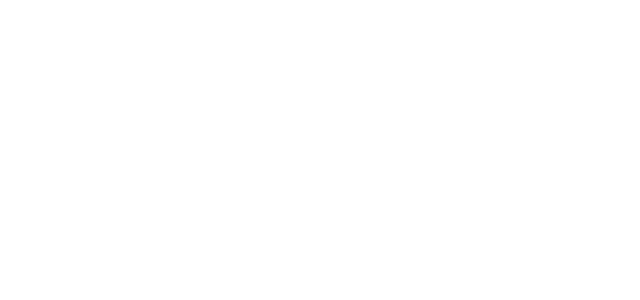
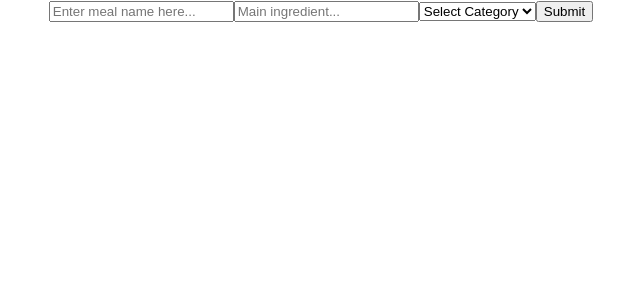
Before and after one commit to jdale9930/meal, a React (Create React App) app: page / in a window 1280 px wide. Shown: the top 300 px of the page, without its empty margins (319-959 px from the left). Built offline with nearby package versions, Linux system fonts and the light colour scheme.

Commit message:
about to add fetch

```diff
--- a/src/App.js
+++ b/src/App.js
@@ -1,9 +1,11 @@
 import logo from './logo.svg';
 import './App.css';
+import SearchPage from "./components/Search"
 
 function App() {
   return (
     <div className="App">
+      <SearchPage></SearchPage>
     </div>
   );
 }
--- a/src/components/Search.js
+++ b/src/components/Search.js
@@ -0,0 +1,47 @@
+import React, {useEffect, useState} from 'react';
+//import {connect} from 'react-redux';
+
+const SearchPage = (props) => {
+    const [query, setQuery] = useState("")
+    const [category, setCategory] = useState("")
+    const [ingredient, setIngredient] = useState("")
+
+
+    async function getMeals(query, ingredient, category)
+    {
+        const url = `https://www.themealdb.com/api/json/v1/1/search.php?s=${query}/filter.php?i=${ingredient}/filter.php?c=${category}`
+    }
+
+    return(
+        <>
+        <input type = "text" value = {query} placeholder = "Enter meal name here..."
+        onChange = {(e) =>setQuery(e.target.value)}></input>
+        <input type = "text" value = {ingredient} placeholder = "Main ingredient..."
+        onChange = {(e) =>setIngredient(e.target.value)}></input>
+        <select id = "Limit" value = {category} onChange=  {(e)=>{setCategory(e.target.value)}}>
+                <option value = "">Select Category</option>
+                <option value = "Starter">Starter</option>
+                <option value = "Breakfast">Breakfast</option>
+                <option value = "Dinner">Dinner</option>
+                <option value = "Dessert">Dessert</option>
+                <option value = "Starter">Starter</option>
+                <option value = "Side">Side</option>
+                <option value = "Vegan">Vegan</option>
+                <option value = "Vegetarian">Vegetarian</option>
+                <option value = "Beef">Beef</option>
+                <option value = "Chicken">Chicken</option>
+                <option value = "Pork">Pork</option>
+                <option value = "Goat">Goat</option>
+                <option value = "Lamb">Lamb</option>
+                <option value = "Seafood">Seafood</option>
+                <option value = "Pasta">Pasta</option>
+                <option value = "Miscellaneous">Miscellaneous</option>
+            </select>
+            <button onClick = {(e) => getMeals(query, ingredient, category)}
+            >Submit</button>
+        </>
+    )
+
+}
+
+export default SearchPage
```
